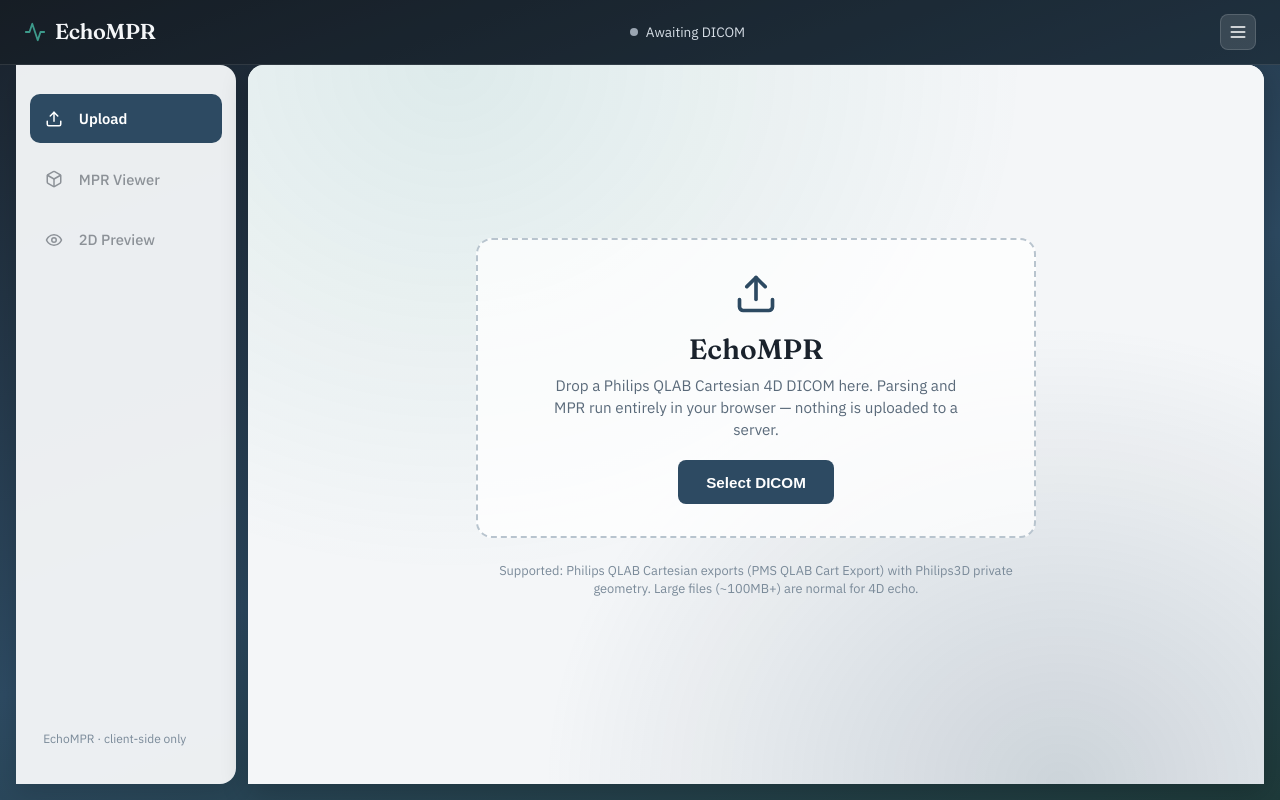
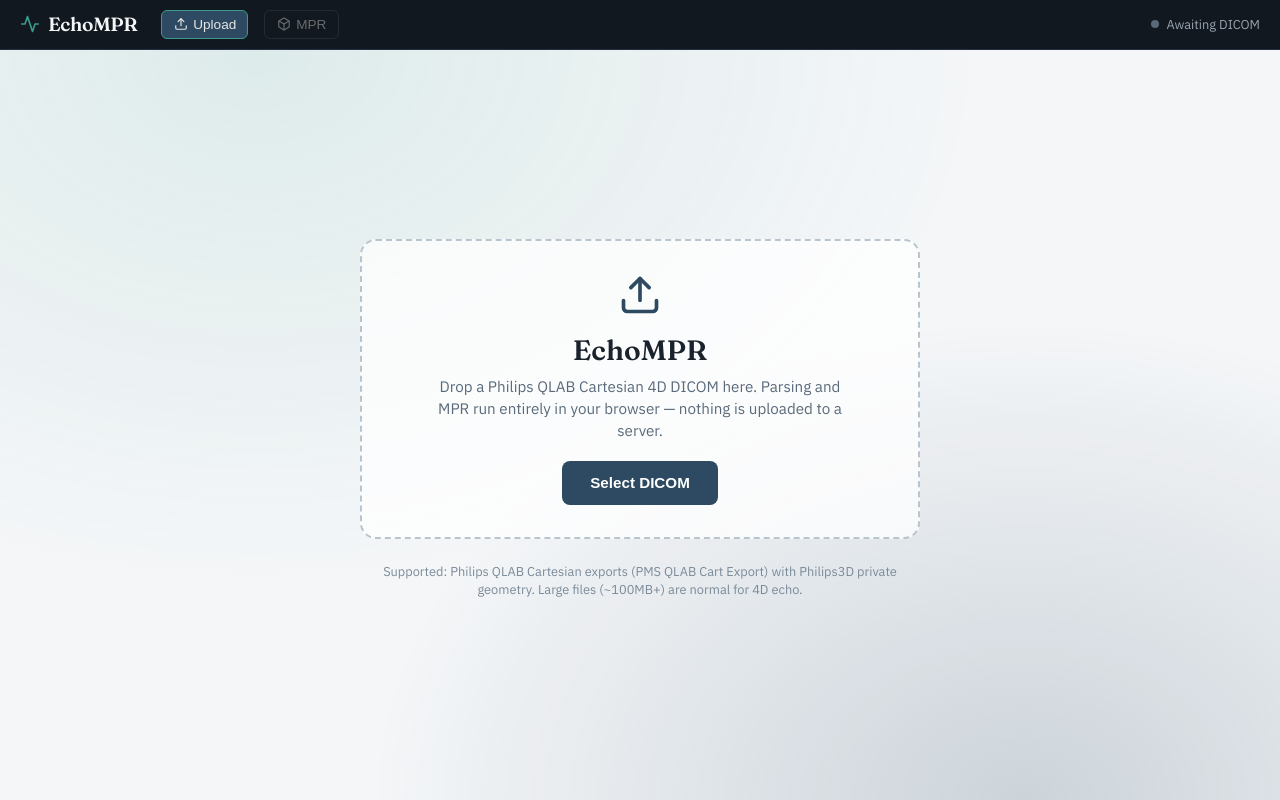
Before and after one commit to diogopmartins/EchoMPR, a React (Create React App) app: page / in a window 1280 px wide. Built offline with nearby package versions, Linux system fonts and the light colour scheme.

Commit message:
Improve Philips glass look, fix blue MPR line drag, remove sidebar.
Glass preset uses copper/blue dual-tone shading; dragging a reference line moves that plane; app shell is header-only.

Co-authored-by: Cursor <cursoragent@cursor.com>

```diff
--- a/src/App.js
+++ b/src/App.js
@@ -2,9 +2,7 @@ import React, { useState } from 'react';
 import styled from 'styled-components';
 import { motion } from 'framer-motion';
 import Header from './components/Header';
-import Sidebar from './components/Sidebar';
 import ImageUploader from './components/ImageUploader';
-import ImageViewer from './components/ImageViewer';
 import MPRViewer from './components/MPRViewer';
 import { EchoProvider, useEcho } from './context/EchoContext';
 
@@ -12,72 +10,44 @@ const AppContainer = styled.div`
   display: flex;
   flex-direction: column;
   height: 100vh;
-  background:
-    linear-gradient(160deg, #1a222c 0%, #2d4a62 55%, #1e3a3a 100%);
-`;
-
-const MainContent = styled.div`
-  display: flex;
-  flex: 1;
-  overflow: hidden;
+  background: #0a0e12;
 `;
 
 const ContentArea = styled(motion.div)`
   flex: 1;
-  background: rgba(255, 255, 255, 0.97);
-  border-radius: 16px 16px 0 0;
-  margin: 0 16px 16px 0;
   overflow: hidden;
-  box-shadow: 0 8px 28px rgba(0, 0, 0, 0.2);
   min-width: 0;
+  background: #0a0e12;
 `;
 
 function AppShell() {
   const [activeView, setActiveView] = useState('upload');
-  const [sidebarOpen, setSidebarOpen] = useState(true);
-  const { volume } = useEcho();
+  const { volume, clearImages } = useEcho();
 
-  const renderContent = () => {
-    switch (activeView) {
-      case 'upload':
-        return (
-          <ImageUploader
-            onUploaded={() => setActiveView('mpr')}
-          />
-        );
-      case 'viewer':
-        return <ImageViewer />;
-      case 'mpr':
-        return <MPRViewer />;
-      default:
-        return (
-          <ImageUploader onUploaded={() => setActiveView('mpr')} />
-        );
-    }
+  const goUpload = () => {
+    clearImages();
+    setActiveView('upload');
   };
 
   return (
     <AppContainer>
       <Header
-        onMenuClick={() => setSidebarOpen(!sidebarOpen)}
-        sidebarOpen={sidebarOpen}
         hasVolume={Boolean(volume)}
+        activeView={activeView}
+        onUploadClick={goUpload}
+        onMprClick={() => volume && setActiveView('mpr')}
       />
-      <MainContent>
-        <Sidebar
-          isOpen={sidebarOpen}
-          activeView={activeView}
-          onViewChange={setActiveView}
-          hasVolume={Boolean(volume)}
-        />
-        <ContentArea
-          initial={{ opacity: 0, y: 12 }}
-          animate={{ opacity: 1, y: 0 }}
-          transition={{ duration: 0.35 }}
-        >
-          {renderContent()}
-        </ContentArea>
-      </MainContent>
+      <ContentArea
+        initial={{ opacity: 0 }}
+        animate={{ opacity: 1 }}
+        transition={{ duration: 0.25 }}
+      >
+        {activeView === 'mpr' && volume ? (
+          <MPRViewer />
+        ) : (
+          <ImageUploader onUploaded={() => setActiveView('mpr')} />
+        )}
+      </ContentArea>
     </AppContainer>
   );
 }
--- a/src/components/Header.js
+++ b/src/components/Header.js
@@ -1,45 +1,53 @@
 import React from 'react';
 import styled from 'styled-components';
 import { motion } from 'framer-motion';
-import { Menu, Activity } from 'lucide-react';
+import { Activity, Upload, Box } from 'lucide-react';
 
 const HeaderContainer = styled.header`
   display: flex;
   align-items: center;
-  justify-content: space-between;
-  padding: 0.85rem 1.5rem;
-  background: rgba(15, 20, 25, 0.35);
-  border-bottom: 1px solid rgba(255, 255, 255, 0.1);
+  gap: 1rem;
+  padding: 0.65rem 1.25rem;
+  background: #12181f;
+  border-bottom: 1px solid #243040;
+  flex-shrink: 0;
 `;
 
 const Logo = styled(motion.div)`
   display: flex;
   align-items: center;
-  gap: 0.55rem;
+  gap: 0.5rem;
   color: #f4f6f8;
   font-family: 'Fraunces', Georgia, serif;
-  font-size: 1.35rem;
+  font-size: 1.2rem;
   font-weight: 600;
   letter-spacing: -0.02em;
+  margin-right: 0.5rem;
 `;
 
 const LogoIcon = styled(Activity)`
   color: #3d9a8b;
 `;
 
-const MenuButton = styled(motion.button)`
-  background: rgba(255, 255, 255, 0.12);
-  border: 1px solid rgba(255, 255, 255, 0.15);
-  border-radius: 8px;
-  padding: 0.45rem;
-  color: white;
+const NavBtn = styled.button`
+  background: ${(p) => (p.$active ? '#2d4a62' : 'transparent')};
+  border: 1px solid ${(p) => (p.$active ? '#3d9a8b' : '#3a4a5c')};
+  color: #e8e6e3;
+  border-radius: 6px;
+  padding: 0.35rem 0.7rem;
   cursor: pointer;
-  display: flex;
+  display: inline-flex;
   align-items: center;
-  justify-content: center;
+  gap: 0.35rem;
+  font-size: 0.85rem;
 
-  &:hover {
-    background: rgba(255, 255, 255, 0.2);
+  &:disabled {
+    opacity: 0.4;
+    cursor: not-allowed;
+  }
+
+  &:hover:not(:disabled) {
+    background: #243040;
   }
 `;
 
@@ -47,41 +55,47 @@ const StatusIndicator = styled.div`
   display: flex;
   align-items: center;
   gap: 0.5rem;
-  color: #d5dde5;
-  font-size: 0.85rem;
+  color: #9aa5b1;
+  font-size: 0.8rem;
+  margin-left: auto;
 `;
 
 const StatusDot = styled.div`
   width: 8px;
   height: 8px;
   border-radius: 50%;
-  background: ${(p) => (p.$ready ? '#3d9a8b' : '#9aa5b1')};
+  background: ${(p) => (p.$ready ? '#3d9a8b' : '#5a6a7a')};
 `;
 
-const Header = ({ onMenuClick, hasVolume }) => {
+const Header = ({ hasVolume, activeView, onUploadClick, onMprClick }) => {
   return (
     <HeaderContainer>
       <Logo
-        initial={{ opacity: 0, x: -12 }}
+        initial={{ opacity: 0, x: -8 }}
         animate={{ opacity: 1, x: 0 }}
-        transition={{ duration: 0.4 }}
+        transition={{ duration: 0.3 }}
       >
-        <LogoIcon size={22} />
+        <LogoIcon size={20} />
         EchoMPR
       </Logo>
+
+      <NavBtn $active={activeView === 'upload'} onClick={onUploadClick}>
+        <Upload size={14} />
+        Upload
+      </NavBtn>
+      <NavBtn
+        $active={activeView === 'mpr'}
+        onClick={onMprClick}
+        disabled={!hasVolume}
+      >
+        <Box size={14} />
+        MPR
+      </NavBtn>
 
       <StatusIndicator>
         <StatusDot $ready={hasVolume} />
         <span>{hasVolume ? 'Volume ready' : 'Awaiting DICOM'}</span>
       </StatusIndicator>
-
-      <MenuButton
-        onClick={onMenuClick}
-        whileHover={{ scale: 1.05 }}
-        whileTap={{ scale: 0.95 }}
-      >
-        <Menu size={20} />
-      </MenuButton>
     </HeaderContainer>
   );
 };
--- a/src/components/MPRViewer.js
+++ b/src/components/MPRViewer.js
@@ -8,6 +8,7 @@ import {
   sampleObliquePlane,
   rotateBasisInPlane,
   translateCenterInPlane,
+  movePlaneByLineDrag,
   nudgeCenterAlongNormal,
   viewSpec,
 } from '../utils/mprGeometry';
@@ -309,38 +310,62 @@ function MPRSlicePane({
     };
   };
 
-  const hitTestMode = (img) => {
+  const hitTestMode = (img, forceTilt) => {
     const slice = sliceRef.current;
-    if (!slice) return 'move';
+    const spec = viewSpec(axis);
+    if (!slice) return { mode: 'move' };
     const dx = img.imgU - img.cx;
     const dy = img.imgV - img.cy;
     const dist = Math.hypot(dx, dy);
-    if (dist < 14) return 'move';
+    if (dist < 16) return { mode: 'move' };
 
     const distToLine = (dir) => {
       const len = Math.hypot(dir.u, dir.v) || 1;
       const u = dir.u / len;
       const v = dir.v / len;
+      // distance to infinite line through center
       return Math.abs(dx * v - dy * u);
     };
     const dA = distToLine(slice.dirs.a);
     const dB = distToLine(slice.dirs.b);
-    if (Math.min(dA, dB) < 12) return 'tilt';
-    return 'move';
+    const hitTol = 18;
+    const nearA = dA < hitTol;
+    const nearB = dB < hitTol;
+
+    if (forceTilt && (nearA || nearB || dist > 20)) {
+      return { mode: 'tilt' };
+    }
+
+    // Grabbing far along a line → tilt that crosshair; near mid-segment → move plane
+    if (nearA || nearB) {
+      const useA = nearA && (!nearB || dA <= dB);
+      const dir = useA ? slice.dirs.a : slice.dirs.b;
+      const planeKey = useA ? spec.lineA.key : spec.lineB.key;
+      const along = Math.abs(
+        (dx * dir.u + dy * dir.v) / (Math.hypot(dir.u, dir.v) || 1)
+      );
+      if (along > 40) {
+        return { mode: 'tilt', planeKey, dir };
+      }
+      return { mode: 'moveLine', planeKey, dir };
+    }
+    return { mode: 'move' };
   };
 
   const onPointerDown = (e) => {
     const img = clientToImage(e.clientX, e.clientY);
     if (!img) return;
-    const mode = e.shiftKey || e.altKey ? 'tilt' : hitTestMode(img);
+    const hit = hitTestMode(img, e.shiftKey || e.altKey);
     dragRef.current = {
-      mode,
+      ...hit,
       lastU: img.imgU,
       lastV: img.imgV,
       lastAngle: Math.atan2(img.ny, img.nx),
     };
     e.currentTarget.setPointerCapture(e.pointerId);
-    e.currentTarget.style.cursor = mode === 'tilt' ? 'grabbing' : 'move';
+    const cursor =
+      hit.mode === 'tilt' ? 'grabbing' : hit.mode === 'moveLine' ? 'ns-resize' : 'move';
+    e.currentTarget.style.cursor = cursor;
   };
 
   const onPointerMove = (e) => {
@@ -357,6 +382,24 @@ function MPRSlicePane({
       drag.lastAngle = angle;
       const spec = viewSpec(axis);
       onBasisChange(rotateBasisInPlane(mprBasis, spec.normalKey, delta));
+    } else if (drag.mode === 'moveLine' && drag.dir && drag.planeKey) {
+      const dU = img.imgU - drag.lastU;
+      const dV = img.imgV - drag.lastV;
+      drag.lastU = img.imgU;
+      drag.lastV = img.imgV;
+      onCenterChange(
+        movePlaneByLineDrag(
+          volume,
+          mprCenter,
+          mprBasis,
+          axis,
+          drag.planeKey,
+          drag.dir.u,
+          drag.dir.v,
+          dU,
+          dV
+        )
+      );
     } else {
       const dU = img.imgU - drag.lastU;
       const dV = img.imgV - drag.lastV;
@@ -383,7 +426,7 @@ function MPRSlicePane({
         onPointerDown={onPointerDown}
         onPointerMove={onPointerMove}
         onPointerUp={onPointerUp}
-        title="Drag center to move · Drag near a line (or Shift+drag) to tilt · Wheel to scroll"
+        title="Drag a line to move that plane · Drag line ends or Shift+drag to tilt · Drag center to pan · Wheel to scroll"
       />
       <canvas
         ref={overlayRef}
@@ -416,13 +459,13 @@ const MPRViewer = () => {
   } = useEcho();
 
   const [playing, setPlaying] = useState(false);
-  const [opacity, setOpacity] = useState(0.9);
+  const [opacity, setOpacity] = useState(0.85);
   const [renderMode, setRenderMode] = useState('dvr');
-  const [colorStyle, setColorStyle] = useState('philips');
+  const [colorStyle, setColorStyle] = useState('glass');
   const [useCutPlanes, setUseCutPlanes] = useState(false);
-  const [lightAzimuth, setLightAzimuth] = useState(35);
-  const [lightElevation, setLightElevation] = useState(40);
-  const [lightIntensity, setLightIntensity] = useState(1.15);
+  const [lightAzimuth, setLightAzimuth] = useState(25);
+  const [lightElevation, setLightElevation] = useState(45);
+  const [lightIntensity, setLightIntensity] = useState(1.25);
   const timeRef = useRef(timeIndex);
   timeRef.current = timeIndex;
 
@@ -556,7 +599,7 @@ const MPRViewer = () => {
               const next = e.target.value;
               setColorStyle(next);
               if (next === 'philips' || next === 'glass') setRenderMode('dvr');
-              if (next === 'glass') setOpacity(0.75);
+              if (next === 'glass') setOpacity(0.85);
               if (next === 'philips') setOpacity(0.95);
             }}
             title="Volume color style"
--- a/src/components/VolumeRenderer.js
+++ b/src/components/VolumeRenderer.js
@@ -65,7 +65,7 @@ vec3 sampleGradient(vec3 uv) {
   return vec3(dx, dy, dz);
 }
 
-// Philips QLAB-like warm tissue LUT (black → brown → copper → peach → cream)
+// Solid Philips tissue (warm copper)
 vec3 philipsColor(float t) {
   t = clamp(t, 0.0, 1.0);
   vec3 c0 = vec3(0.02, 0.01, 0.01);
@@ -79,41 +79,45 @@ vec3 philipsColor(float t) {
   return mix(c3, c4, (t - 0.75) / 0.25);
 }
 
-// Translucent glass / crystal tissue
-vec3 glassColor(float t) {
-  t = clamp(t, 0.0, 1.0);
-  vec3 deep = vec3(0.05, 0.12, 0.18);
-  vec3 mid = vec3(0.25, 0.55, 0.62);
-  vec3 hi = vec3(0.85, 0.95, 1.0);
-  if (t < 0.55) return mix(deep, mid, t / 0.55);
-  return mix(mid, hi, (t - 0.55) / 0.45);
+// Philips Live 3D "Glass": lit/near = flesh-copper, shadow/depth = translucent blue
+vec3 glassShade(float intensity, vec3 grad, vec3 viewDir, vec3 L) {
+  float gLen = length(grad);
+  vec3 N = gLen > 1e-4 ? normalize(grad) : vec3(0.0, 0.0, 1.0);
+  float ndotl = abs(dot(N, L));
+  vec3 H = normalize(L + normalize(viewDir));
+  float spec = pow(max(abs(dot(N, H)), 0.0), specularPower);
+  float fresnel = pow(1.0 - abs(dot(N, normalize(viewDir))), 2.4);
+
+  // Warm front / cool depth (matches EPIQ glass preset)
+  vec3 copper = vec3(0.92, 0.48, 0.28);
+  vec3 flesh = vec3(0.78, 0.36, 0.26);
+  vec3 blueGlass = vec3(0.22, 0.48, 0.82);
+  vec3 deepBlue = vec3(0.06, 0.14, 0.32);
+  vec3 mist = vec3(0.75, 0.88, 0.98);
+
+  float lit = smoothstep(0.12, 0.75, ndotl * lightIntensity);
+  vec3 warm = mix(flesh, copper, clamp(intensity * 1.1, 0.0, 1.0));
+  vec3 cool = mix(deepBlue, mix(blueGlass, mist, fresnel * 0.55), intensity);
+  vec3 base = mix(cool, warm, lit);
+
+  // Glossy specular + blue rim like Philips glass
+  base += vec3(1.0, 0.95, 0.88) * spec * lightIntensity * 0.75;
+  base += blueGlass * fresnel * 0.35;
+  base *= ambient + 0.55 + 0.45 * lit;
+  return base;
 }
 
-vec3 applyStyle(float t) {
-  if (colorStyle == 1) return philipsColor(t);
-  if (colorStyle == 2) return glassColor(t);
-  return vec3(t);
-}
-
-vec3 shade(vec3 base, vec3 grad, vec3 viewDir) {
+vec3 shadeGrayPhilips(vec3 base, vec3 grad, vec3 viewDir) {
   float gLen = length(grad);
   if (gLen < 1e-4) {
     return base * (ambient + 0.15 * lightIntensity);
   }
   vec3 N = normalize(grad);
-  // Two-sided lighting (ultrasound volumes have no consistent outside)
   float ndotl = abs(dot(N, normalize(lightDir)));
   vec3 H = normalize(normalize(lightDir) + normalize(viewDir));
   float spec = pow(abs(dot(N, H)), specularPower);
-
   float diffuse = ambient + lightIntensity * ndotl;
-  float rim = 0.0;
-  if (colorStyle == 2) {
-    rim = pow(1.0 - abs(dot(N, normalize(viewDir))), 2.2) * 0.55;
-  }
-
-  vec3 lit = base * diffuse + vec3(1.0) * spec * lightIntensity * 0.45 + vec3(0.7, 0.9, 1.0) * rim;
-  return lit;
+  return base * diffuse + vec3(1.0) * spec * lightIntensity * 0.4;
 }
 
 void main() {
@@ -130,10 +134,11 @@ void main() {
   float maxVal = 0.0;
   vec3 maxPos = p;
   vec4 ac = vec4(0.0);
+  vec3 L = normalize(lightDir);
 
-  // Glass uses thinner accumulation; Philips DVR denser tissue
-  float alphaScale = colorStyle == 2 ? 0.035 : (colorStyle == 1 ? 0.11 : 0.08);
+  float alphaScale = colorStyle == 2 ? 0.055 : (colorStyle == 1 ? 0.11 : 0.08);
   alphaScale *= opacity;
+  float localThreshold = colorStyle == 2 ? max(threshold, 0.06) : threshold;
 
   for (float i = 0.0; i < 640.0; i++) {
     if (i >= steps) break;
@@ -156,17 +161,28 @@ void main() {
             maxVal = d;
             maxPos = p;
           }
-        } else if (intensity > threshold) {
+        } else if (intensity > localThreshold) {
           vec3 grad = sampleGradient(uv);
-          vec3 base = applyStyle(intensity);
-          vec3 col = shade(base, grad, -rayDir);
-          float a = intensity * alphaScale;
+          vec3 col;
+          float a;
+
           if (colorStyle == 2) {
-            a *= mix(0.35, 1.0, intensity);
+            col = glassShade(intensity, grad, -rayDir, L);
+            // Translucent: thin tissue more see-through, surfaces hold
+            float g = length(grad);
+            a = mix(0.02, 0.14, intensity) * opacity;
+            a *= mix(0.45, 1.15, smoothstep(0.02, 0.25, g));
+          } else if (colorStyle == 1) {
+            col = shadeGrayPhilips(philipsColor(intensity), grad, -rayDir);
+            a = intensity * alphaScale;
+          } else {
+            col = shadeGrayPhilips(vec3(intensity), grad, -rayDir);
+            a = intensity * alphaScale;
           }
+
           ac.rgb += (1.0 - ac.a) * a * col;
           ac.a += (1.0 - ac.a) * a;
-          if (ac.a > 0.97) break;
+          if (ac.a > 0.96) break;
         }
       }
     }
@@ -176,13 +192,19 @@ void main() {
   }
 
   if (renderMode == 0) {
-    if (maxVal < threshold) discard;
+    if (maxVal < localThreshold) discard;
     float intensity = smoothstep(clim.x, clim.y, maxVal);
     vec3 uv = maxPos + 0.5;
     vec3 grad = sampleGradient(uv);
-    vec3 base = applyStyle(intensity);
-    vec3 col = shade(base, grad, -rayDir);
-    fragColor = vec4(col, clamp(opacity * mix(0.4, 1.0, intensity), 0.0, 1.0));
+    vec3 col;
+    if (colorStyle == 2) {
+      col = glassShade(intensity, grad, -rayDir, L);
+    } else if (colorStyle == 1) {
+      col = shadeGrayPhilips(philipsColor(intensity), grad, -rayDir);
+    } else {
+      col = shadeGrayPhilips(vec3(intensity), grad, -rayDir);
+    }
+    fragColor = vec4(col, clamp(opacity * mix(0.35, 1.0, intensity), 0.0, 1.0));
   } else {
     if (ac.a < 0.01) discard;
     fragColor = vec4(ac.rgb, ac.a);
@@ -276,17 +298,17 @@ function VolumeMesh({
       map: { value: texture },
       cameraPos: { value: new THREE.Vector3() },
       opacity: { value: opacity },
-      threshold: { value: colorStyle === 'glass' ? 0.08 : 0.04 },
-      steps: { value: colorStyle === 'glass' ? 220 : 200 },
+      threshold: { value: colorStyle === 'glass' ? 0.07 : 0.04 },
+      steps: { value: colorStyle === 'glass' ? 240 : 200 },
       clim: { value: clim },
       renderMode: { value: MODE_MAP[renderMode] ?? 1 },
-      colorStyle: { value: STYLE_MAP[colorStyle] ?? 1 },
+      colorStyle: { value: STYLE_MAP[colorStyle] ?? 2 },
       cutPlane: { value: cutPlane },
       useCutPlanes: { value: useCutPlanes },
       lightDir: { value: lightDir },
       lightIntensity: { value: lightIntensity },
-      ambient: { value: colorStyle === 'glass' ? 0.22 : 0.28 },
-      specularPower: { value: colorStyle === 'glass' ? 48.0 : 22.0 },
+      ambient: { value: colorStyle === 'glass' ? 0.32 : 0.28 },
+      specularPower: { value: colorStyle === 'glass' ? 64.0 : 22.0 },
       volumeDims: { value: volumeDims },
     }),
     // eslint-disable-next-line react-hooks/exhaustive-deps
@@ -298,17 +320,17 @@ function VolumeMesh({
     const u = materialRef.current.uniforms;
     u.map.value = texture;
     u.opacity.value = opacity;
-    u.threshold.value = colorStyle === 'glass' ? 0.08 : 0.04;
-    u.steps.value = colorStyle === 'glass' ? 220 : 200;
+    u.threshold.value = colorStyle === 'glass' ? 0.07 : 0.04;
+    u.steps.value = colorStyle === 'glass' ? 240 : 200;
     u.clim.value = clim;
     u.renderMode.value = MODE_MAP[renderMode] ?? 1;
-    u.colorStyle.value = STYLE_MAP[colorStyle] ?? 1;
+    u.colorStyle.value = STYLE_MAP[colorStyle] ?? 2;
     u.cutPlane.value = cutPlane;
     u.useCutPlanes.value = useCutPlanes;
     u.lightDir.value = lightDir;
     u.lightIntensity.value = lightIntensity;
-    u.ambient.value = colorStyle === 'glass' ? 0.22 : 0.28;
-    u.specularPower.value = colorStyle === 'glass' ? 48.0 : 22.0;
+    u.ambient.value = colorStyle === 'glass' ? 0.32 : 0.28;
+    u.specularPower.value = colorStyle === 'glass' ? 64.0 : 22.0;
     u.volumeDims.value = volumeDims;
   }, [
     texture,
@@ -345,14 +367,14 @@ const VolumeRenderer = ({
   timeIndex,
   windowCenter,
   windowWidth,
-  opacity = 0.9,
+  opacity = 0.85,
   renderMode = 'dvr',
-  colorStyle = 'philips',
+  colorStyle = 'glass',
   crosshair,
   useCutPlanes = false,
-  lightAzimuth = 35,
-  lightElevation = 40,
-  lightIntensity = 1.1,
+  lightAzimuth = 25,
+  lightElevation = 45,
+  lightIntensity = 1.25,
 }) => {
   if (!volume) return null;
 
```
Also changed, not shown: src/utils/mprGeometry.js (+39 -0 lines).
